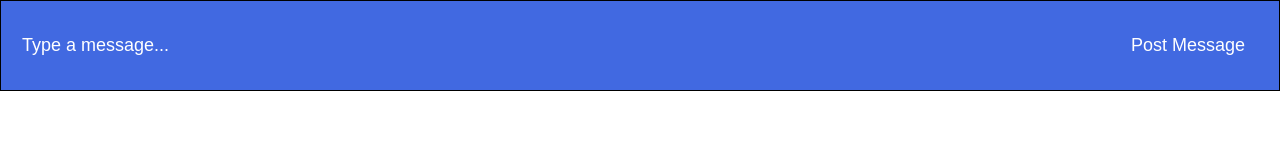
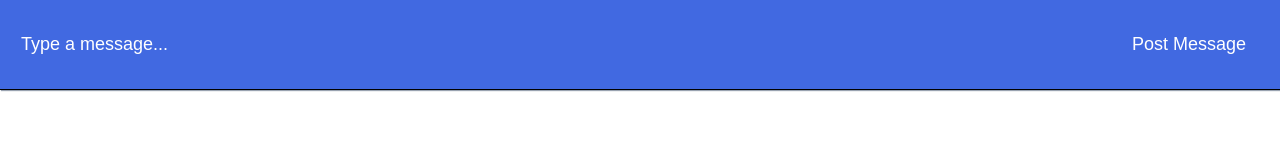
Before and after one commit to cabbage-dealer/HiCody, a plain HTML site: page index.html in a window 1280 px wide. Drawn offline with nearby package versions, Linux system fonts and the light colour scheme; no server answers.

Commit message:
got rid of some borders on form

```diff
--- a/style.css
+++ b/style.css
@@ -6,12 +6,16 @@
 }
 	.form {
 		padding: 1em;
-		border: 1px solid black;
+		border-top: none;
+		border-right: none;
+		border-left: none;
+		border-bottom: 1px solid black;
 		background-color: #4169E1;
 		align-items: center;
 		display: flex;
 		justify-content: space-between;
 		font-style: serif;
+		box-shadow: 1px 1px 1px #9aa3b1;
 }
 	.postMessage {
 		background-color: #4169E1;
@@ -52,6 +56,5 @@
 		border-color: black;
 		color: black;
 		background-color: #e9ebee;
-		box-shadow: 5px 4px 4px #9aa3b1;
-
+		box-shadow: 2px 2px 2px #9aa3b1;
 }
```
